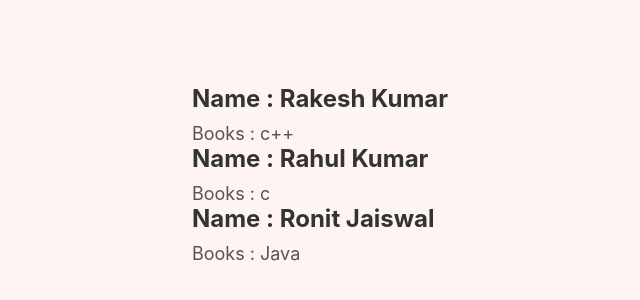
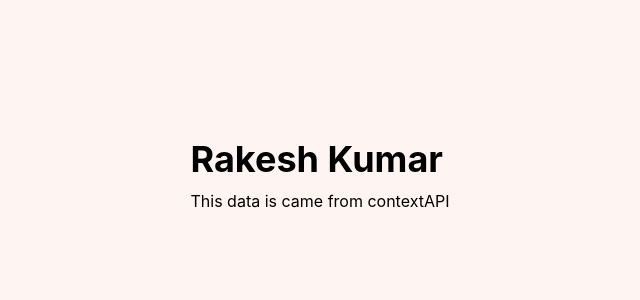
Before and after one commit to aarvi18/online-cake-order, a React (Create React App) app in the folder frontend/: page /Test in a window 1280 px wide. Shown: the part 226-526 px from the top of the page, without its empty margins (320-960 px from the left). Built offline with nearby package versions, Linux system fonts and the light colour scheme.

Commit message:
Integrate context API

```diff
--- a/frontend/src/Tests/Test.css
+++ b/frontend/src/Tests/Test.css
@@ -1,7 +1,16 @@
 .Test {
-    position: absolute;
+  position: absolute;
   top: 50%;
   left: 50%;
   transform: translate(-50%, -50%);
 
 }
+
+.test-btn {
+  display: flex;
+  width: 50%;
+  margin: auto;
+  justify-content: center;
+  align-items: center;
+  text-align: center;
+}
--- a/frontend/src/Tests/Test.js
+++ b/frontend/src/Tests/Test.js
@@ -1,44 +1,28 @@
-import React, { useState } from 'react'
-import './Test.css'
+import React from 'react'
 
 
 
+import './Test.css'
+import { useProductContext } from '../context/productcontext';
+
 const Test = () => {
 
-    const [blogs, setSetblogs] = useState([
-        {
-            title: 'Rakesh Kumar',
-            book: 'c++',
-            id: 1
-        },
-        {
-            title: 'Rahul Kumar',
-            book: 'c',
-            id: 2
-        },
-        {
-            title: 'Ronit Jaiswal',
-            book: 'Java',
-            id: 3
-        },
-    ]
-    );
+  const { myName } = useProductContext();
 
+  return (
 
+    <>
+      <div className='Test'>
 
-    return (
-        <div className='Test'>
-            {
-            blogs.map((blogs) => (
-                <div className='blog-preview' key={blogs.id}>
-                    <h2>Name : {blogs.title}</h2>
-                    <p>Books : {blogs.book} </p>
-                </div>
-            ))
-            }
-        </div>
+        <h1>
+          {myName}
+        </h1>
+        <span>This data is came from contextAPI</span>
 
-    )
+      </div>
+
+    </>
+  );
 }
 
 export default Test
--- /dev/null
+++ b/frontend/src/context/productcontext.js
@@ -0,0 +1,16 @@
+import { createContext, useContext } from "react";
+
+const AppContext = createContext();
+
+const AppProvider = ({ children }) => {
+    return (
+        <AppContext.Provider value={{ myName: 'Rakesh Kumar' }}>
+            {children}
+        </AppContext.Provider>)
+};
+
+const useProductContext = () => {
+    return useContext(AppContext);
+}
+
+export { AppProvider, AppContext ,useProductContext }
--- a/frontend/src/index.js
+++ b/frontend/src/index.js
@@ -2,11 +2,14 @@ import React from 'react';
 import ReactDOM from 'react-dom/client';
 import './index.css';
 import App from './App';
+import { AppProvider } from './context/productcontext';
 
 
 const root = ReactDOM.createRoot(document.getElementById('root'));
 root.render(
   <React.StrictMode>
-    <App />
+    <AppProvider>
+      <App />
+    </AppProvider>
   </React.StrictMode>
 );
```
Also changed, not shown: frontend/src/Tests/TestProfile.js (added, +9 -0 lines).
